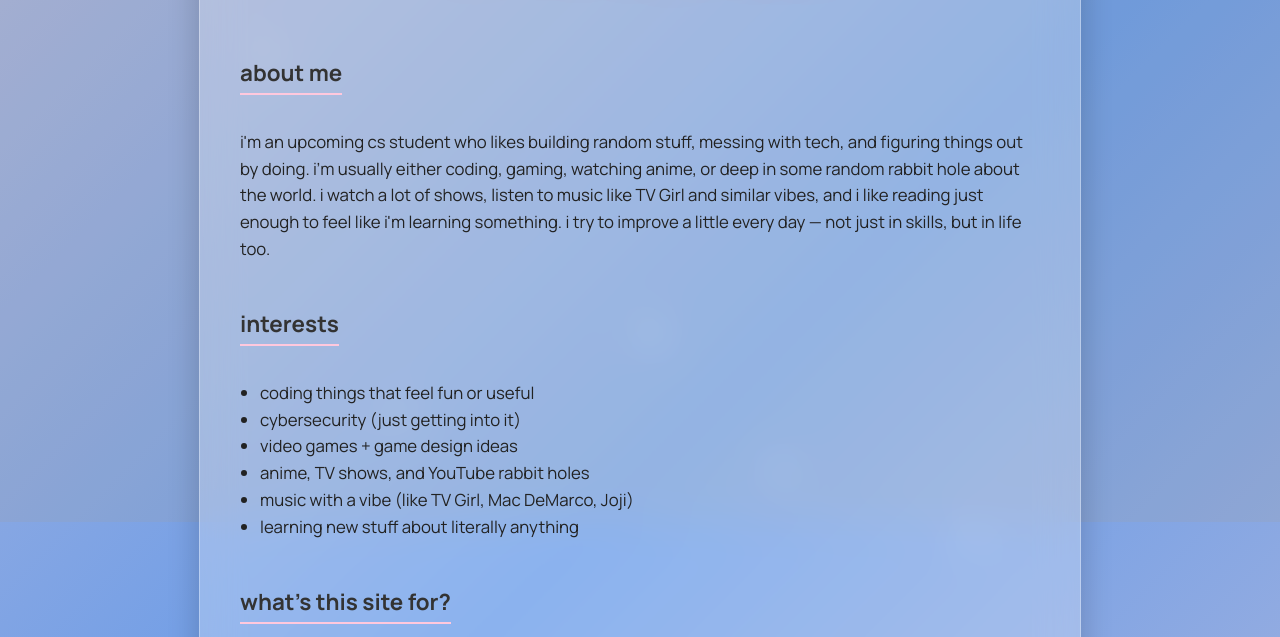
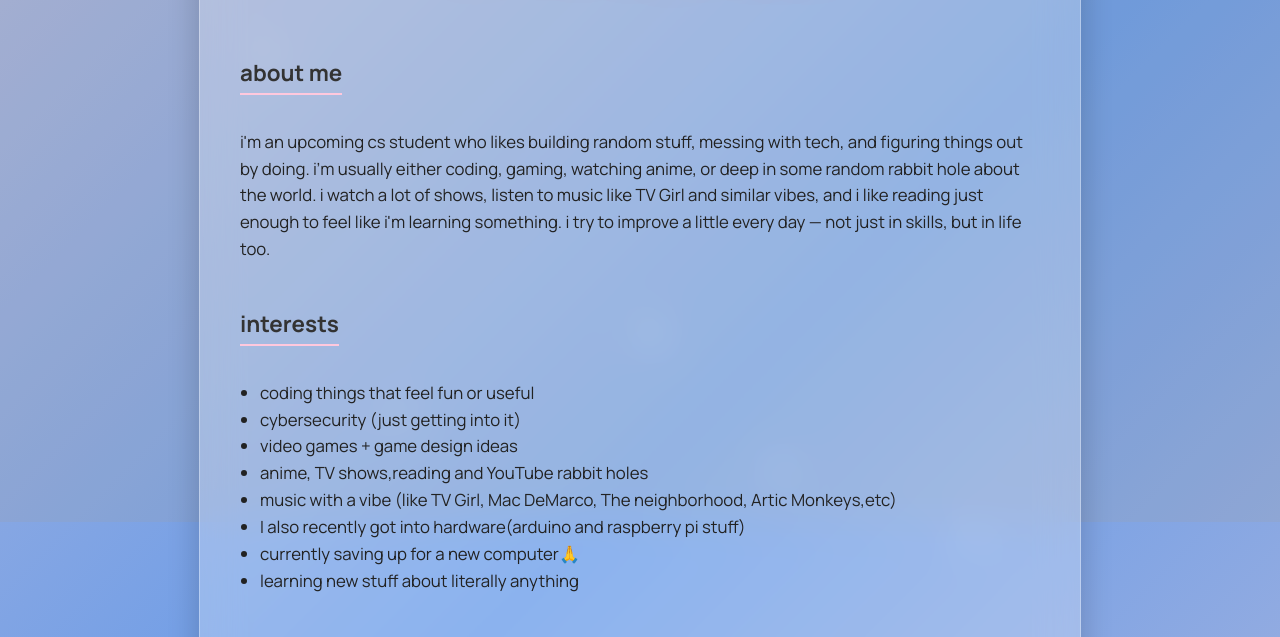
Before and after one commit to Anthonyxa/Anthonyxa.github.io, a plain HTML site: page index.html in a window 1280 px wide. Shown: the part 278-915 px from the top of the page. Drawn offline with Linux system fonts and the light colour scheme.

Commit message:
Update index.html

```diff
--- a/index.html
+++ b/index.html
@@ -49,14 +49,16 @@
         <li>coding things that feel fun or useful</li>
         <li>cybersecurity (just getting into it)</li>
         <li>video games + game design ideas</li>
-        <li>anime, TV shows, and YouTube rabbit holes</li>
-        <li>music with a vibe (like TV Girl, Mac DeMarco, Joji)</li>
+        <li>anime, TV shows,reading and YouTube rabbit holes</li>
+        <li>music with a vibe (like TV Girl, Mac DeMarco, The neighborhood, Artic Monkeys,etc)</li>
+         <li>I also recently got into hardware(arduino and raspberry pi stuff)</li>
+        <li>currently saving up for a new computer🙏</li>
         <li>learning new stuff about literally anything</li>
       </ul>
     </section>
 
     <section>
-      <h2>what’s this site for?</h2>
+      <h2>why did i make this website</h2>
       <p>
         maybe i’ll post something here. maybe not. depends how i feel.
         for now it just looks cool and feels like mine.
```
